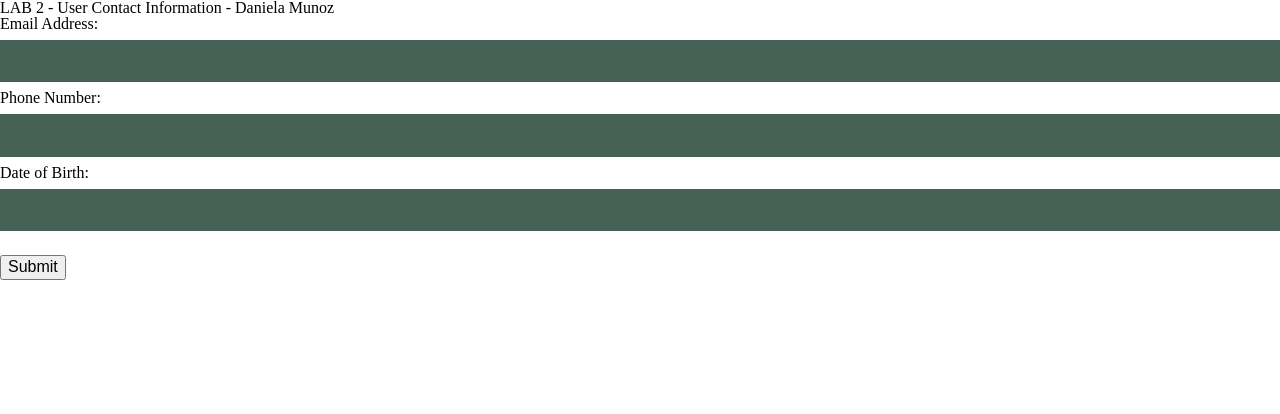
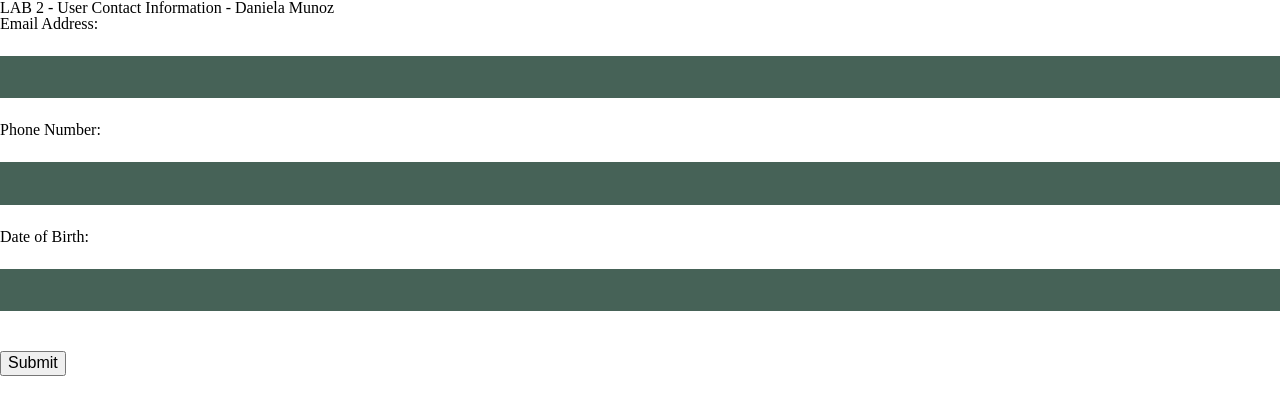
Before and after one commit to DMunoz-832/ITMD-362-Lab02, a plain HTML site: page index.html in a window 1280 px wide. Drawn offline with Linux system fonts and the light colour scheme.

Commit message:
small-breaks

```diff
--- a/index.html
+++ b/index.html
@@ -10,12 +10,12 @@
 <body>
   <h1> LAB 2 - User Contact Information - Daniela Munoz</h1>
     <form>
-      <label for="uemail">Email Address:</label><br>
-      <input type="text" id="uemail" name="uemail"><br>
-      <label for="pmun">Phone Number:</label><br>
-      <input type="text" id="pmun" name="pmun"><br>
-      <label for="dob">Date of Birth:</label><br>
-      <input type="text" id="dob" name="dob"><br><br>
+      <label for="uemail">Email Address:</label><br><br>
+      <input type="text" id="uemail" name="uemail"><br><br>
+      <label for="pmun">Phone Number:</label><br><br>
+      <input type="text" id="pmun" name="pmun"><br><br>
+      <label for="dob">Date of Birth:</label><br><br>
+      <input type="text" id="dob" name="dob"><br><br><br>
       <input type="submit" value="Submit">
     </form>
 </body>
```
